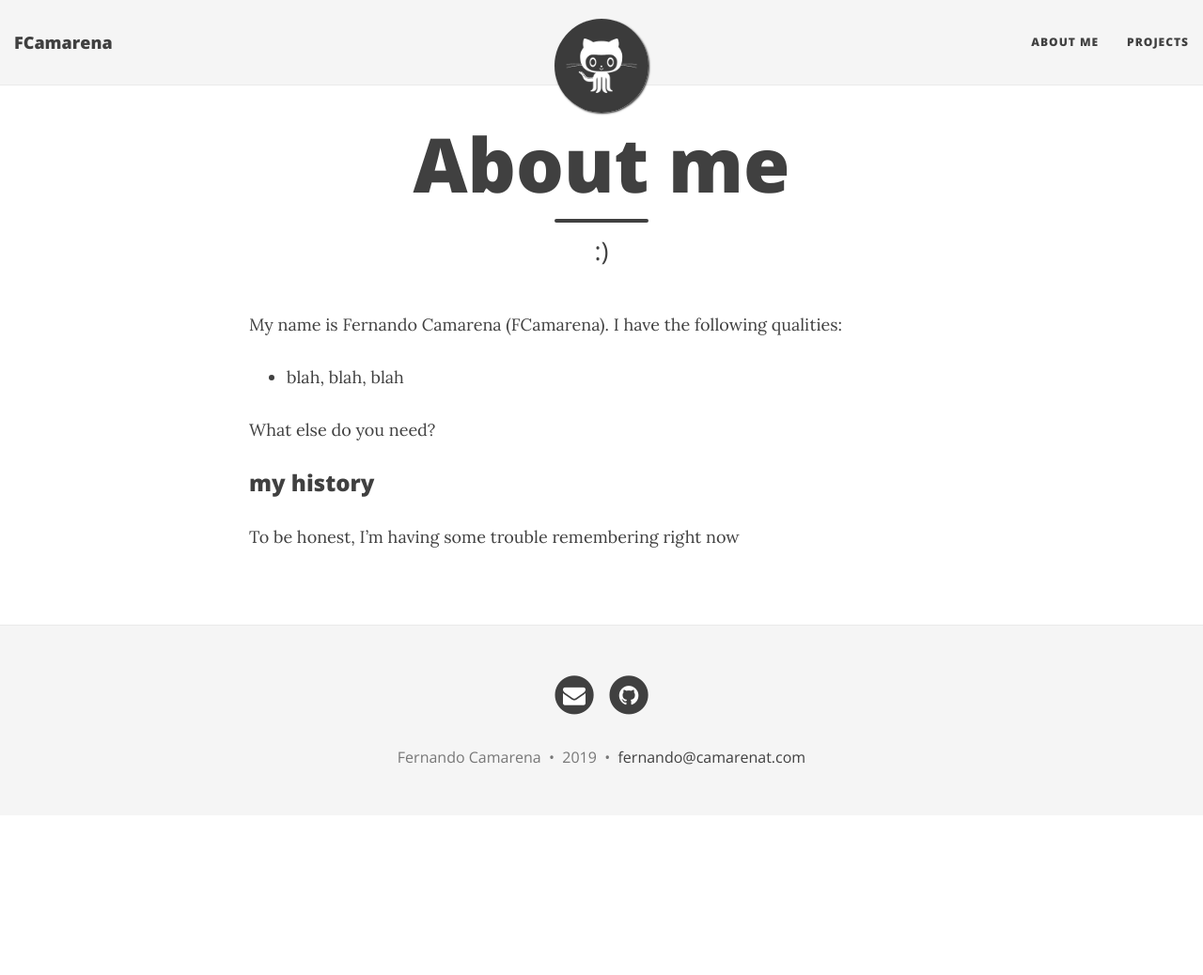
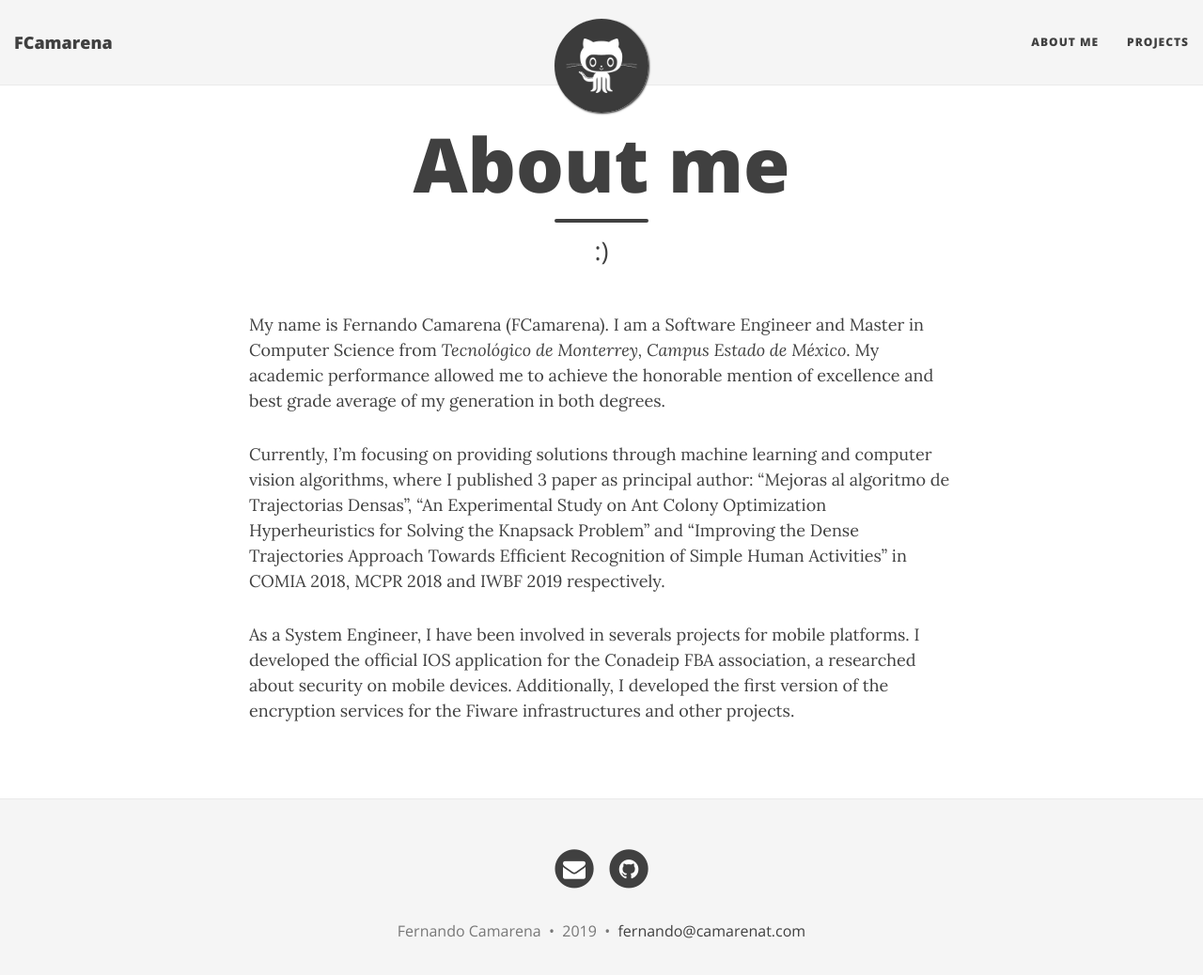
Before and after one commit to FCamarena/FCamarena.github.io, a Jekyll site: the page built from aboutme.md, in a window 1280 px wide and 1053 px high. Shown: the top 1038 px of the window at 94% size. Built offline with Jekyll 4.4.1, drawn with Linux system fonts in a browser that asks for light colours; nearby versions of some CDN libraries.

Commit message:
minor changes

```diff
--- a/aboutme.md
+++ b/aboutme.md
@@ -4,12 +4,8 @@ title: About me
 subtitle: :)
 ---
 
-My name is Fernando Camarena (FCamarena). I have the following qualities:
+My name is Fernando Camarena (FCamarena). I am a Software Engineer and Master in Computer Science from *Tecnológico de Monterrey, Campus Estado de México*. My academic performance allowed me to achieve the honorable mention of excellence and best grade average of my generation in both degrees.
 
-- blah, blah, blah
+Currently, I’m focusing on providing solutions through machine learning and computer vision algorithms, where I published 3 paper as principal author: "Mejoras al algoritmo de Trajectorias Densas", "An Experimental Study on Ant Colony Optimization Hyperheuristics for Solving the Knapsack Problem" and "Improving the Dense Trajectories Approach Towards Efficient Recognition of Simple Human Activities" in COMIA 2018, MCPR 2018 and IWBF 2019 respectively.
 
-What else do you need?
-
-### my history
-
-To be honest, I'm having some trouble remembering right now
+As a System Engineer, I have been involved in severals projects for mobile platforms. I developed the official IOS application for the Conadeip FBA association, a researched about security on mobile devices. Additionally, I developed the first version of the encryption services for the Fiware infrastructures and other projects.
```
Also changed, not shown: _posts/2019-10-3-introduction-to-action-recognition.md (+3 -3 lines).
